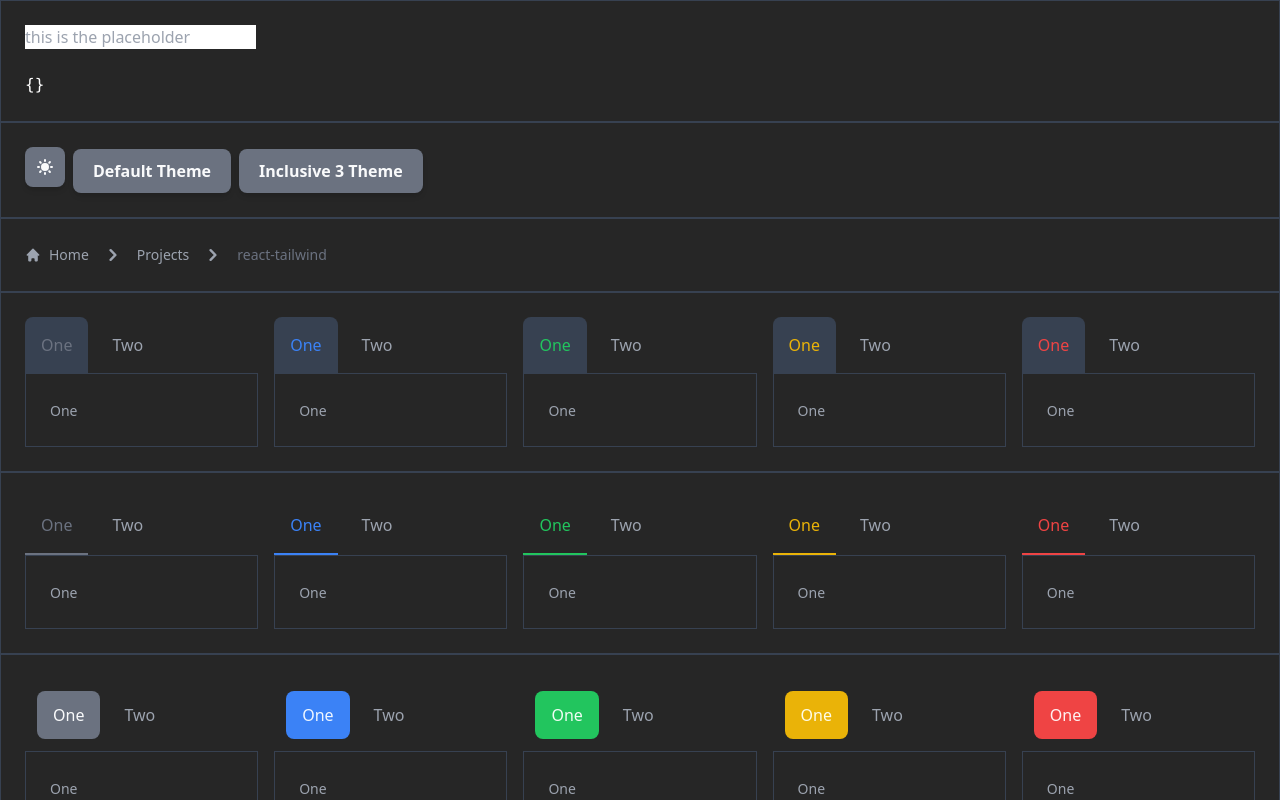
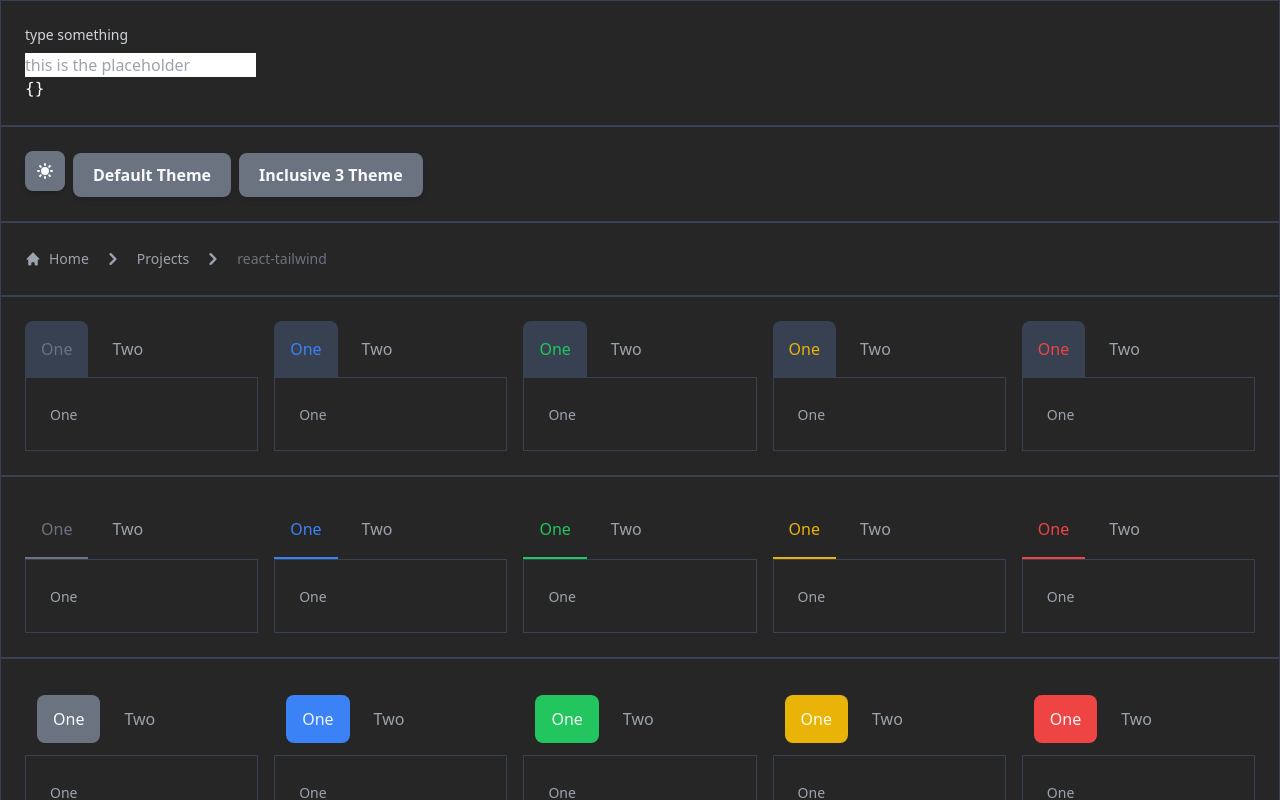
Before and after one commit to edadma/react-tailwind, a React (Create React App) app: page / in a window 1280 px wide. Shown: the top 800 px of the page. Built offline with nearby package versions, Linux system fonts and the light colour scheme.

Commit message:
cont coding Form

```diff
--- a/package.json
+++ b/package.json
@@ -18,7 +18,8 @@
     "react-dom": "^17.0.2",
     "react-icons": "^4.3.1",
     "react-scripts": "5.0.0",
-    "web-vitals": "^2.1.3"
+    "web-vitals": "^2.1.3",
+    "yup": "^0.32.11"
   },
   "scripts": {
     "start": "react-scripts start",
--- a/src/Form.tsx
+++ b/src/Form.tsx
@@ -1,19 +1,19 @@
-import React, { useContext } from 'react'
+import React, { ReactNode, useContext } from 'react'
 import { Color, Size, Weight } from './types'
 import { colorClass, optionProps, sizeClass, useTheme, weightClass } from './ThemeProvider'
 import { useFormik } from 'formik'
+import { Text } from './Text'
 
 interface FormProps {
-  onSubmit: (data: any) => void
-  initialValues: any
+  init: any
 }
 
 export const FormContext = React.createContext<any>(null)
 
 export const useForm = () => useContext(FormContext)
 
-export const Form: React.FC<FormProps> = ({ children, onSubmit, initialValues }) => {
-  const formik = useFormik({ onSubmit, initialValues })
+export const Form: React.FC<FormProps> = ({ children, init }) => {
+  const formik = useFormik(init)
 
   return (
     <FormContext.Provider value={formik}>
@@ -30,6 +30,7 @@ interface InputProps
   inputSize?: Size
   weight?: Weight
   label?: string
+  renderError?: (error: string) => ReactNode
   placeholder?: string
 }
 
@@ -40,16 +41,17 @@ export const Input: React.FC<InputProps> = ({
   inputSize,
   weight,
   label,
+  renderError,
   ...other
 }) => {
   const { theme } = useTheme()
   const formik = useForm()
 
   return (
-    <div className="mb-6">
+    <>
       {label && (
         <label
-          htmlFor="email"
+          htmlFor={other.name}
           className="block mb-2 text-sm font-medium text-gray-900 dark:text-gray-300"
         >
           {label}
@@ -75,6 +77,14 @@ export const Input: React.FC<InputProps> = ({
       >
         {children}
       </input>
-    </div>
+      {formik.errors['name'] &&
+        (renderError ? (
+          <div>{renderError(formik.errors['name'])}</div>
+        ) : (
+          <div>
+            <Text role="error">{}</Text>
+          </div>
+        ))}
+    </>
   )
 }
--- a/src/index.tsx
+++ b/src/index.tsx
@@ -26,7 +26,7 @@ import { DefaultTheme } from './themes/DefaultTheme'
 import { CB3Theme } from './themes/CB3Theme'
 import { ThemeSwitcher } from './ThemeSwitcher'
 import { Home } from './Icons'
-// import { HiMail } from 'react-icons/hi'
+import * as yup from 'yup'
 
 const App: React.FC = () => {
   const [data, setData] = useState({})
@@ -35,8 +35,19 @@ const App: React.FC = () => {
     <ThemeProvider>
       <ModeProvider>
         <Card>
-          <Form initialValues={{ input: '' }} onSubmit={setData}>
-            <Input name="input" placeholder="this is the placeholder" />
+          <Form
+            init={{
+              initialValues: { name: '' },
+              validationSchema: yup.object({ name: yup.string().required('Name required.') }),
+              onSubmit: setData,
+            }}
+          >
+            <Input
+              name="name"
+              label="type something"
+              placeholder="this is the placeholder"
+              renderError={(error) => <Text role="error">{error}</Text>}
+            />
           </Form>
           <pre className="text-white">{JSON.stringify(data, null, 2)}</pre>
         </Card>
```
Also changed, not shown: 1 other file (tests, documents, lock files or other folders).
